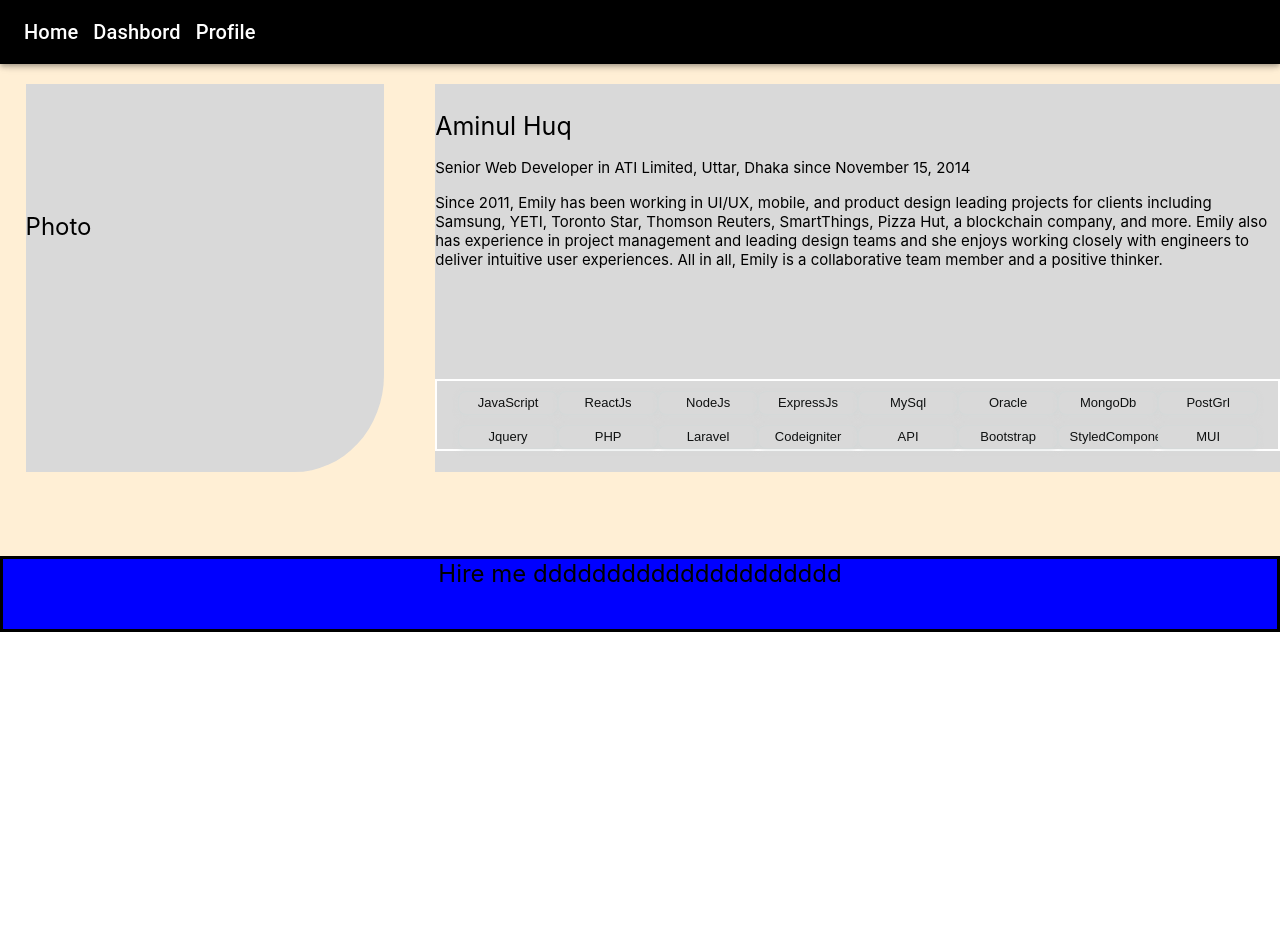
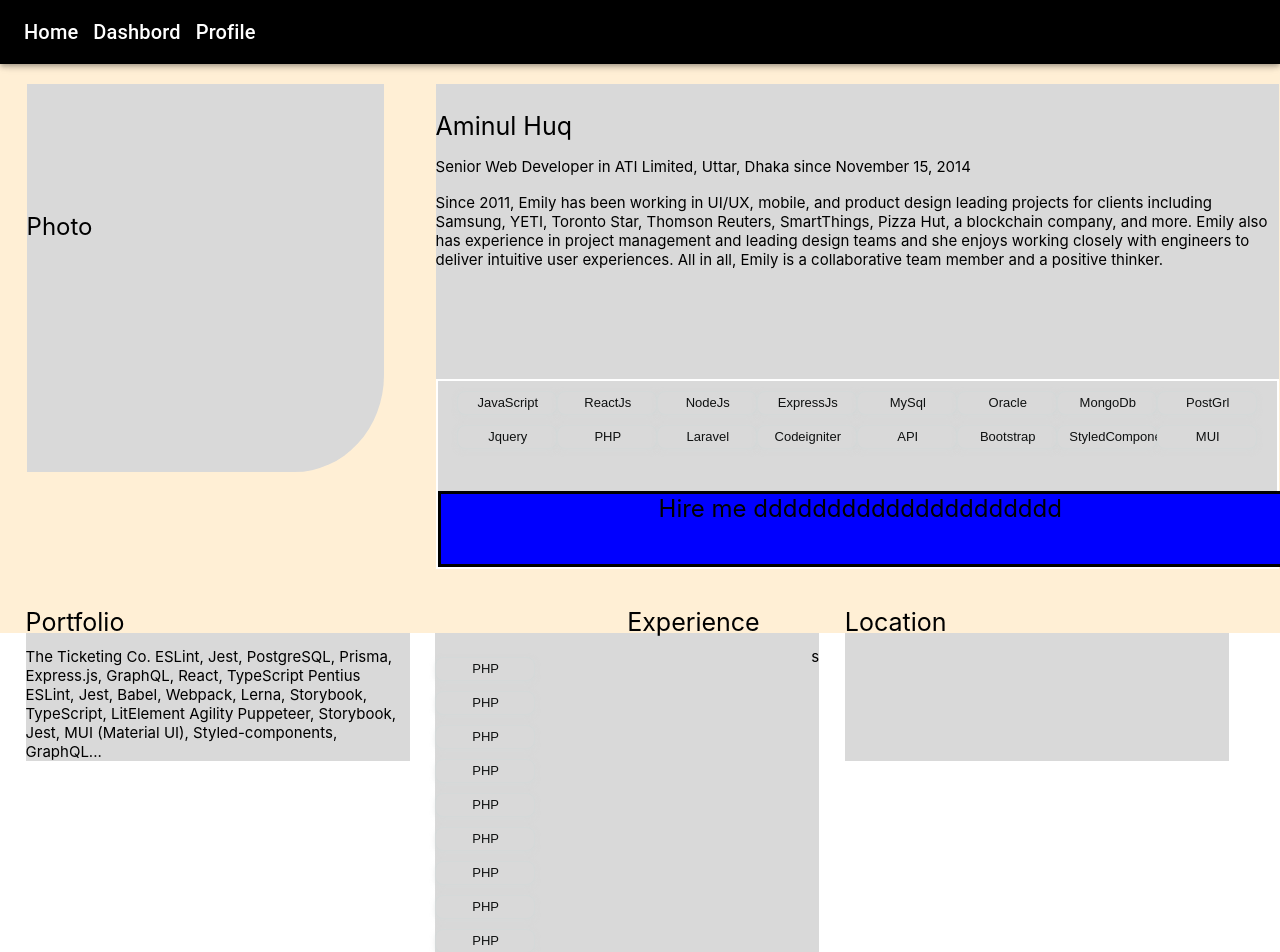
Before and after one commit to itaminul/blog, a React (Create React App) app: page / in a window 1280 px wide. Shown: the top 952 px of the page. Before the commit the page ends 800 px from the top, so only its background shows below. Built offline with nearby package versions, Linux system fonts and the light colour scheme.

Commit message:
experience desing

```diff
--- a/src/components/pages/Home.js
+++ b/src/components/pages/Home.js
@@ -21,7 +21,14 @@ import {
    ExperienceButtonSection,
    ExperienceButtonTitle,
    MarginTop,
-   HireMe
+   HireMe,
+   WrapperSlogan,
+   PortFoleo,
+   PortTitle,
+   PortTitleDes,
+   ExperienceTitle,
+   ExperienceYears,
+   ExperienceTitleButton
    } from './Home.styled';
 
 const Item = styled(Paper)(({ theme }) => ({
@@ -106,13 +113,88 @@ function Home(){
                 <ExperienceButtonTitle>
                   MUI
                 </ExperienceButtonTitle>
+                <HireMe>Hire me ddddddddddddddddddddd</HireMe>
           </ExperienceButtonSection>
+
           </SelfSummary>
+
           </Section>
         </Wrapper>
-        <Wrapper>
-        <HireMe>Hire me ddddddddddddddddddddd</HireMe>
-        </Wrapper>
+
+        <WrapperSlogan>
+
+          <Section>
+          <PortFoleo>
+             <PortTitle>
+             Portfolio
+             <PortTitleDes>
+
+             The Ticketing Co.
+ESLint, Jest, PostgreSQL, Prisma, Express.js, GraphQL, React, TypeScript
+Pentius
+ESLint, Jest, Babel, Webpack, Lerna, Storybook, TypeScript, LitElement
+Agility
+Puppeteer, Storybook, Jest, MUI (Material UI), Styled-components, GraphQL...
+
+             </PortTitleDes>
+             </PortTitle>
+          </PortFoleo>
+          <PortFoleo>
+          <PortTitle>
+          Experience
+            <ExperienceTitle>
+              <ExperienceTitleButton>
+                PHP
+              </ExperienceTitleButton>
+              <ExperienceTitleButton>
+                PHP
+              </ExperienceTitleButton>
+              <ExperienceTitleButton>
+                PHP
+              </ExperienceTitleButton>
+              <ExperienceTitleButton>
+                PHP
+              </ExperienceTitleButton>
+              <ExperienceTitleButton>
+                PHP
+              </ExperienceTitleButton>
+              <ExperienceTitleButton>
+                PHP
+              </ExperienceTitleButton>
+              <ExperienceTitleButton>
+                PHP
+              </ExperienceTitleButton>
+              <ExperienceTitleButton>
+                PHP
+              </ExperienceTitleButton>
+              <ExperienceTitleButton>
+                PHP
+              </ExperienceTitleButton>
+              <ExperienceTitleButton>
+                PHP
+              </ExperienceTitleButton>
+              <ExperienceTitleButton>
+                PHP
+              </ExperienceTitleButton>
+              <ExperienceTitleButton>
+                PHP
+              </ExperienceTitleButton>
+
+            </ExperienceTitle>
+            <ExperienceYears>
+              s
+
+            </ExperienceYears>
+             </PortTitle>
+          </PortFoleo>
+          <PortFoleo>
+          <PortTitle>
+          Location
+             </PortTitle>
+          </PortFoleo>
+
+          </Section>
+        </WrapperSlogan>
       {/* <Box sx={{ flexGrow: 1 }} style={{marginTop: '220px'}}>
       <Grid container spacing={3}>
         <Grid item xs={4}>
--- a/src/components/pages/Home.styled.js
+++ b/src/components/pages/Home.styled.js
@@ -3,6 +3,10 @@ import styled from "styled-components"
 padding-top: 84px;
 background: papayawhip;
 display: flex;
+  margin-left: auto;
+  margin-right: auto;
+  padding-left: 1px;
+  padding-right: 1px;
 `
 
 export const Section = styled.div`
@@ -26,15 +30,12 @@ float: left;
 `
 export const SelfSummary = styled.div`
 width: 66%;
-height: 260px;
+height: auto;
 border: 0px solid black;
 padding-top: 10%;
 margin-left:2%;
 background: #d9d9d9;
 float: right;
-@media (min-width: 1024px) {
-  font-size: 1.5rem;
-}
 `
 
 export const Title = styled.div`
@@ -93,8 +94,86 @@ export const HireMe = styled.div`
 border: 3px solid black;
 background: blue;
 width: 100%;
+margin-top: 5%;
 height: 70px;
 @media (min-width: 1024px) {
   font-size: 1.5rem;
 }
 `
+
+export const WrapperSlogan = styled.section`
+padding-top: 5%;
+background: papayawhip;
+`
+
+
+export const PortFoleo = styled.div`
+width: 30%;
+height: auto;
+height: auto;
+border: 0px solid black;
+padding-top: 10%;
+margin-left:2%;
+background: #d9d9d9;
+float: left;
+`
+
+
+export const PortTitle = styled.div`
+font-size: 25px;
+text-align: left;
+margin-top: -40%;
+padding: 0 0px 0px 0px;
+`
+
+
+export const PortTitleDes = styled.div`
+font-size: 15px;
+text-align: left;
+padding: 10px 0px 0px 0px;
+`
+
+export const ExperienceTitle = styled.div`
+float: left;
+font-size: 15px;
+text-align: left;
+padding: 40px 0px 0px 0px;
+max-width: 50%
+`
+
+
+export const ExperienceYears = styled.div`
+float: right;
+font-size: 15px;
+text-align: left;
+padding: 40px 0px 0px 0px;
+max-width: 50%
+`
+
+export const ExperienceTitleButton = styled.div`
+float: left;
+margin-left: 0%;
+  margin-top: 10px;
+  background-color: #d9d9d9;
+  border: 1px solid #d5d9d9;
+  border-radius: 8px;
+  box-shadow: rgba(213, 217, 217, .5) 0 2px 5px 0;
+  box-sizing: border-box;
+  color: #0f1111;
+  cursor: pointer;
+  display: inline-block;
+  font-family: "Amazon Ember",sans-serif;
+  font-size: 13px;
+  line-height: 22px;
+  padding: 0 10px 0 11px;
+  position: relative;
+  text-align: center;
+  text-decoration: none;
+  user-select: none;
+  -webkit-user-select: none;
+  touch-action: manipulation;
+  width: 100px;
+  &:hover {
+    background-color: #105b72c2;
+  }
+`
```
